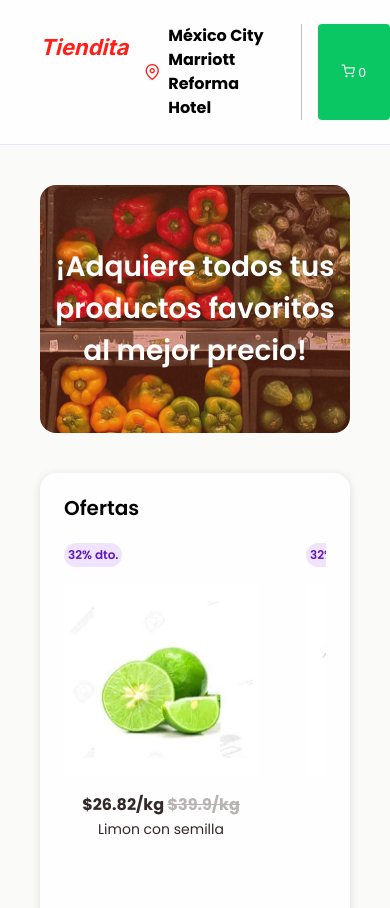
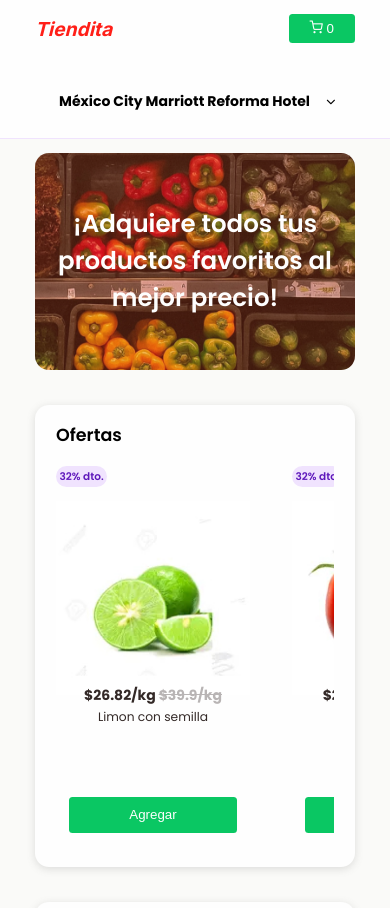
Before and after one commit to Cristina-Garcia/Tiendita, a plain HTML site: page index.html in a window 390 px wide. Shown: the top 908 px of the page. Drawn offline with Linux system fonts and the light colour scheme; files whose address does not match are found by name.

Commit message:
correcciones

```diff
--- a/css/global.css
+++ b/css/global.css
@@ -1,5 +1,5 @@
 :root {
-  font-size: 16px;
+  font-size: 14px;
   --white: #fefefe;
   --Malachite: #0ac763;
   --silver: #bdbcbc;
@@ -27,3 +27,82 @@ body {
   margin: 0;
   background-color: #fafaf8;
 }
+@media screen and (max-width: 500px) {
+  .header {
+    width: 100%;
+    height: 100%;
+    grid-template-columns: 1fr 1fr;
+    grid-template-rows: 50% 50%;
+  }
+  .header h1 {
+    justify-self: flex-start;
+    align-self: center;
+  }
+  .header-ubication {
+    grid-row-start: 2;
+    grid-row-end: -1;
+    grid-column-start: 1;
+    grid-column-end: -1;
+    justify-self: center;
+  }
+  .icon-active {
+    display: none;
+  }
+  .header-ubication span {
+    border: none;
+  }
+  .header-ubication i:nth-child(1) {
+    display: none;
+  }
+  .header-ubication i:nth-child(3) {
+    display: block !important;
+    transform: rotate(-90deg);
+    cursor: pointer;
+  }
+  .buttonTotal-acount {
+    justify-self: flex-end;
+    align-self: center;
+    margin-inline-end: 1.5rem;
+  }
+  .modal-content {
+    width: 100%;
+    /* max-width: 500px; */
+    height: 100%;
+  }
+  .product-add {
+    display: grid;
+    flex-direction: column;
+  }
+  .product-add img {
+    height: 300px;
+    width: 300px;
+  }
+}
+
+/* @media screen and (max-width: 500px) {
+  :root {
+    font-size: 16px;
+  }
+  .header {
+    flex-wrap: wrap;
+  }
+  .header div:nth-child(1) {
+    flex: 1;
+  }
+  .header-ubication {
+    order: 4;
+  }
+  .header-ubication i {
+    display: none;
+  }
+  .header-ubication .nameUbication {
+    border: none;
+    text-align: center;
+  }
+  .header-ubication.icon-ubication {
+    display: block;
+  }
+  .buttonTotal-acount {
+    order: 3;
+  }
+} */
--- a/css/header.css
+++ b/css/header.css
@@ -1,5 +1,3 @@
-@import "./ellipsis.css";
-
 .header {
   display: grid;
   width: 100%;
@@ -9,6 +7,7 @@
   padding-block: 1.5rem;
   background-color: var(--white);
   border-block-end: 1px solid var(--Purple-bg);
+  /* position: fixed; */
 }
 
 .header h1 {
@@ -18,9 +17,7 @@
   justify-content: flex-start;
   padding-inline-start: 2.5rem;
 }
-.header-container.icon-active {
-  color: var(--Scarlet);
-}
+
 .header-ubication {
   display: flex;
   align-items: center;
@@ -36,10 +33,13 @@
   color: var(--Scarlet);
   cursor: pointer;
 }
-
+.header-ubication i:nth-child(3) {
+  display: none;
+}
 .nameUbication {
   border-inline-end: 1px solid var(--silver);
   font: var(--Body1-Bold);
   padding-inline-start: 0.5rem;
   padding-inline-end: 1rem;
+  cursor: pointer;
 }
--- a/css/modal-content.css
+++ b/css/modal-content.css
@@ -1,12 +1,12 @@
 .modal-content {
   display: grid;
   width: 80%;
-  height: 65%;
+  height: 70%;
   /* grid-template-rows: 1fr 1fr; */
   gap: 1.5rem;
   background: var(--white);
   position: relative;
-
+  place-self: center;
   border-radius: 1rem;
 }
 
--- a/index.html
+++ b/index.html
@@ -19,18 +19,15 @@
     <div class="page">
       <header class="header header-media">
         <h1>Tiendita</h1>
+        <!-- <div></div> -->
         <div class="header-ubication">
+          <i class="icon-map-pin" aria-label="ubicacion" aria-hidden="true"></i>
+          <span class="nameUbication">México City Marriott Reforma Hotel</span>
           <i
-            class="icon-map-pin icon-active"
-            aria-label="ubicacion"
+            class="icon-chevron-left"
+            aria-label="ubication"
             aria-hidden="true"
           ></i>
-          <span class="nameUbication">México City Marriott Reforma Hotel</span>
-          <!-- <i
-            class="icon-chevron-down"
-            aria-label="ubication"
-            aria-hidden="true"
-          ></i> -->
         </div>
         <button class="buttonTotal-acount" aria-label="Total-acount">
           <i
@@ -180,8 +177,8 @@
             </div>
             <img
               src="./product/Naranja.jpg"
-              width="194"
-              height="194"
+              width="180"
+              height="180"
               alt="Producto Naranja"
             />
             <div class="card-description">
```
